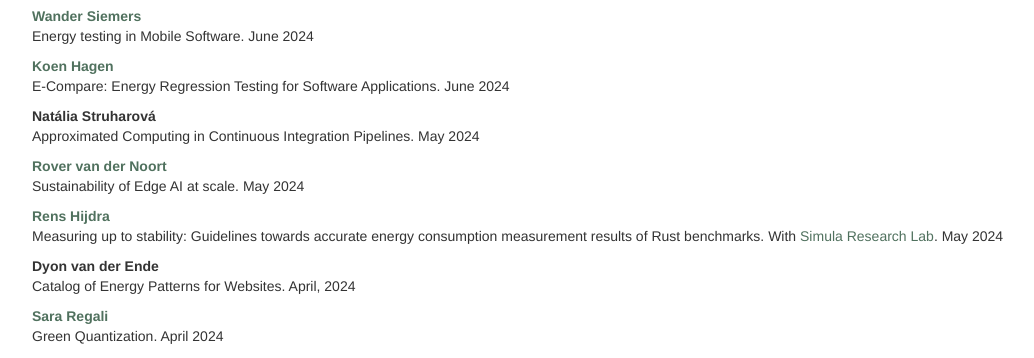
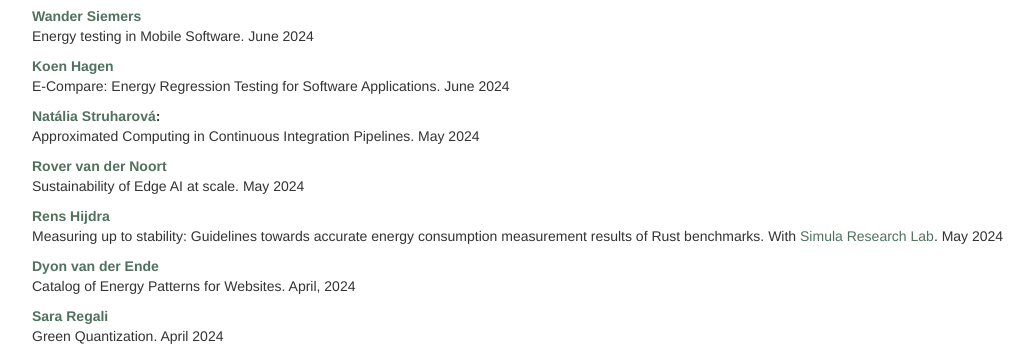
Before and after one commit to luiscruz/luiscruz.github.io, a Jekyll site: the page built from research.md, in a window 1280 px wide and 900 px high, scrolled down 1495 px. Shown: the part 152-510 px from the top of the window, without its empty margins (38-1072 px from the left). Built offline with Jekyll 4.4.1, drawn with Linux system fonts in a browser that asks for light colours; comment, search, counter and statistics services are not loaded.

Commit message:
update MSc theses

```diff
--- a/research.md
+++ b/research.md
@@ -148,7 +148,7 @@ Thijs Nulle
 :   E-Compare: Energy Regression Testing for Software Applications.
     June 2024
 
-Natália Struharová
+[Natália Struharová]:
 
 :   Approximated Computing in Continuous Integration Pipelines. May 2024
 
@@ -161,7 +161,7 @@ Natália Struharová
 :   Measuring up to stability: Guidelines towards accurate energy
     consumption measurement results of Rust benchmarks. With [Simula Research Lab]. May 2024
 
-Dyon van der Ende
+[Dyon van der Ende]
 
 :   Catalog of Energy Patterns for Websites. April, 2024
 
```
Also changed, not shown: other parts of research.md (+2 -0 lines).
